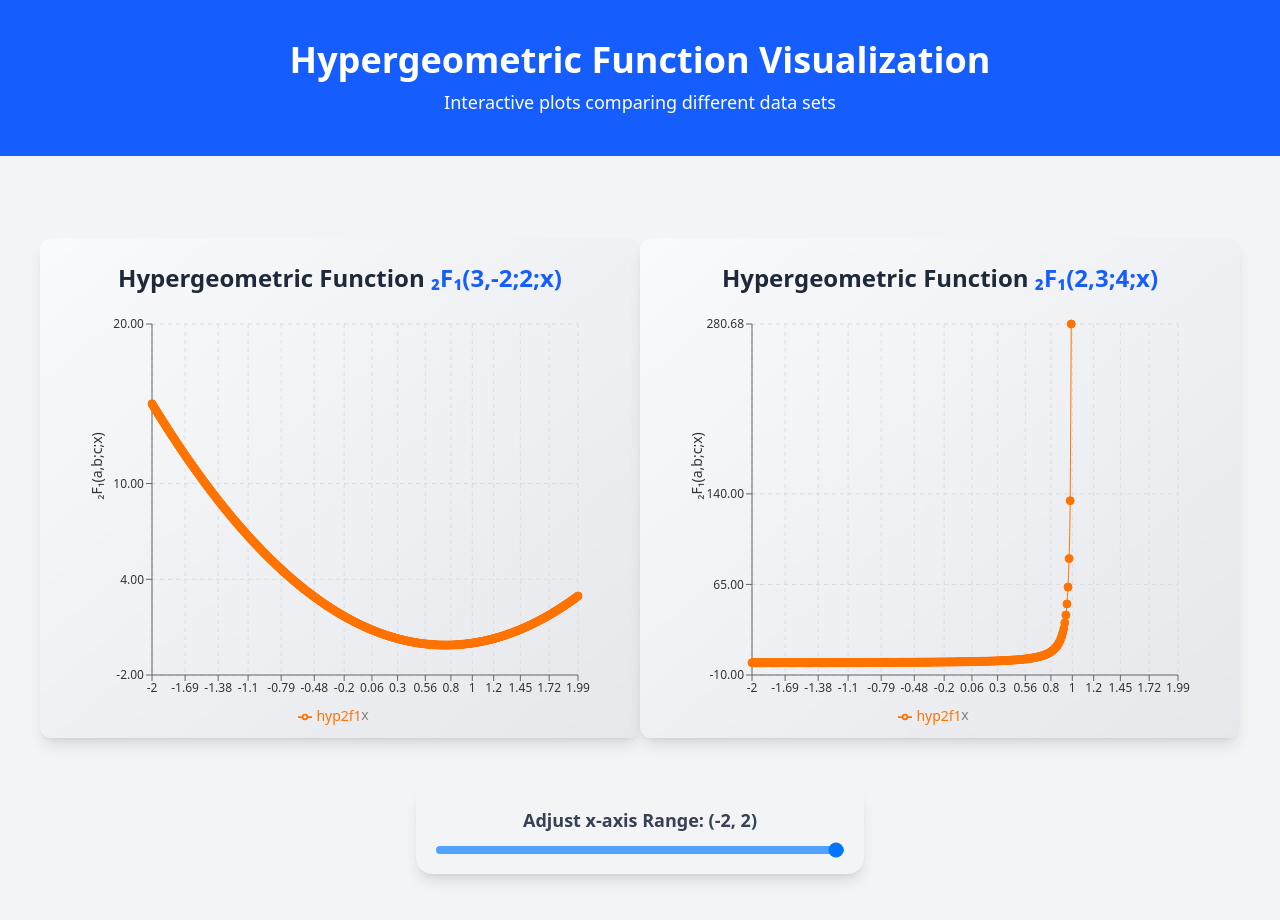
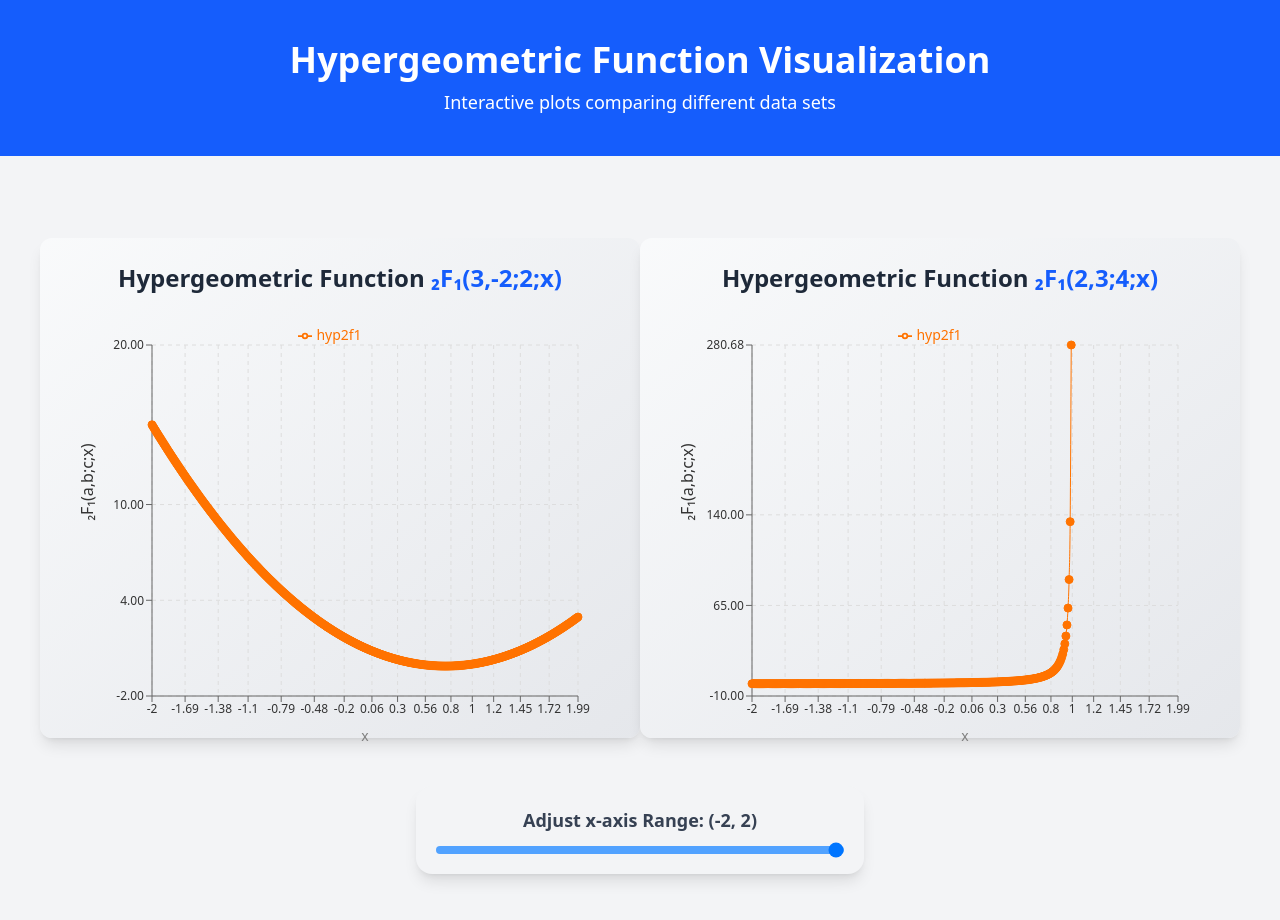
Before and after one commit to anandkaranubc/stdlib-showcase, a React (Vite) app: page / in a window 1280 px wide. Shown: the top 920 px of the page. Built offline with nearby package versions, Linux system fonts and the light colour scheme.

Commit message:
chore: adjust the legend position and y axis alignment

```diff
--- a/src/components/HypergeometricPlot.jsx
+++ b/src/components/HypergeometricPlot.jsx
@@ -92,8 +92,9 @@ const HypergeometricPlot = ({ dataUrl, yMin, yMax, xRange }) => {
               value: "₂F₁(a,b;c;x)",
               angle: -90,
               position: "insideLeft",
-              fontSize: 14,
+              fontSize: 16,
               fill: "#333",
+              dx: -10,
             }}
             tick={{ fontSize: 12, fill: "#333" }}
           />
@@ -107,7 +108,12 @@ const HypergeometricPlot = ({ dataUrl, yMin, yMax, xRange }) => {
               value === "Inf" || value === "-Inf" ? value : value.toFixed(4)
             }
           />
-          <Legend wrapperStyle={{ fontSize: "14px", marginTop: "10px" }} />
+          <Legend
+            layout="horizontal"
+            align="center"
+            verticalAlign="top"
+            wrapperStyle={{ fontSize: "14px", marginBottom: "10px" }}
+          />
           <Line
             type="monotone"
             dataKey="hyp2f1"
```
